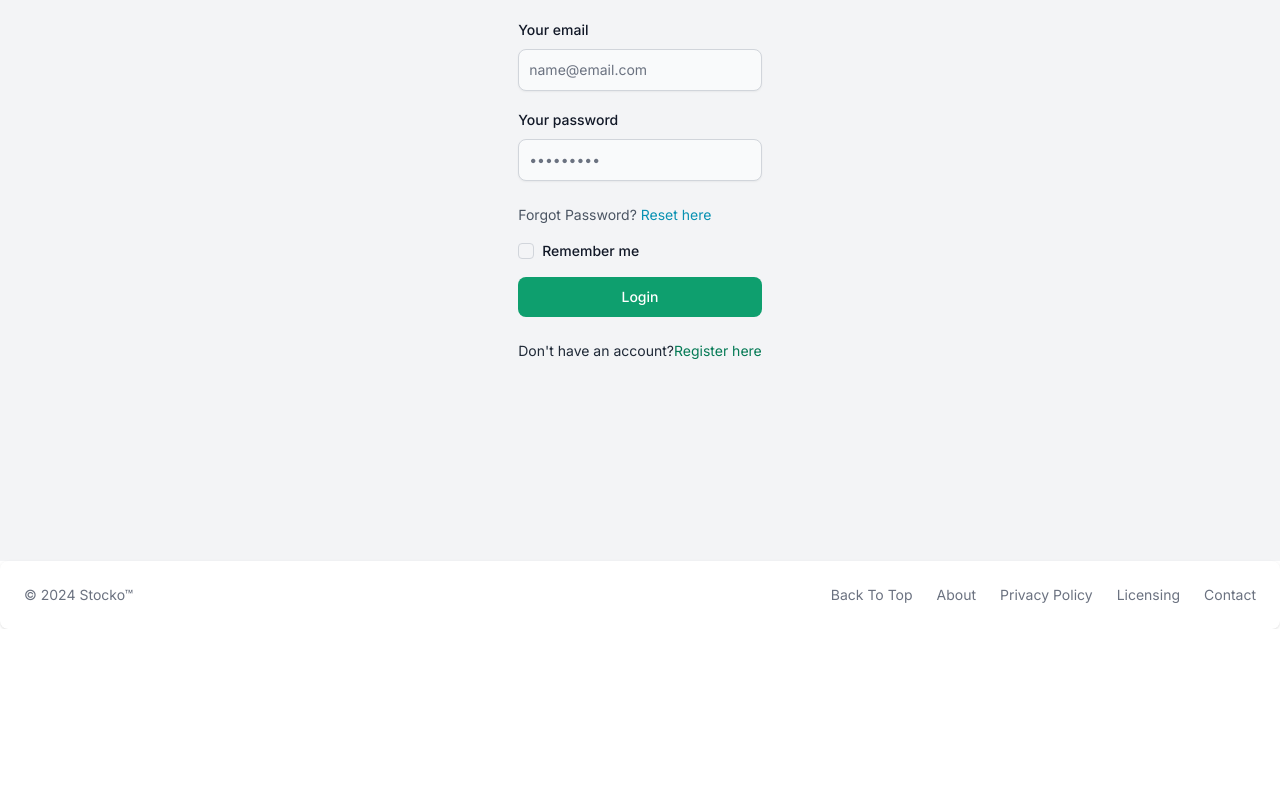
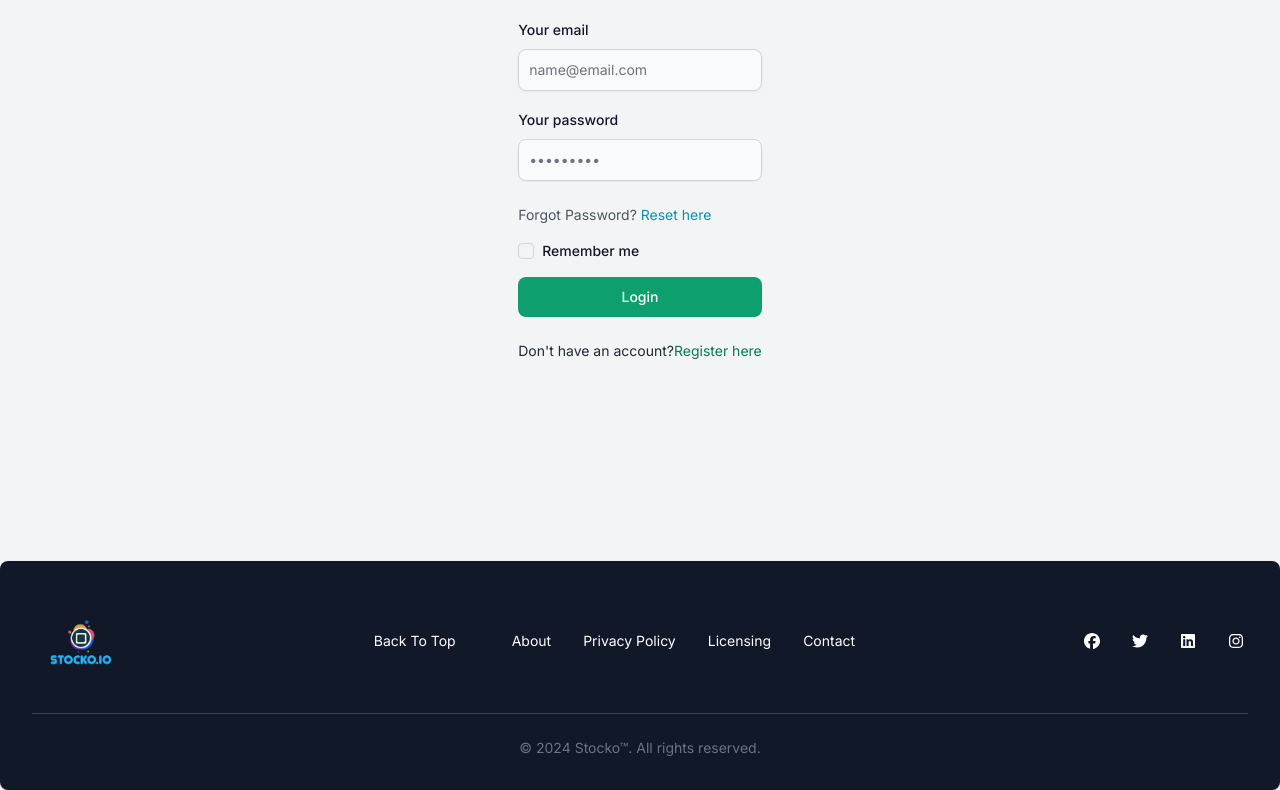
Before and after one commit to Muthomi254/stock.o_fend, a Next.js app: page /login in a window 1280 px wide. Shown: the part 355-1145 px from the top of the page. Before the commit the page ends 984 px from the top, so only its background shows below. Built offline with nearby package versions, Linux system fonts and the light colour scheme.

Commit message:
(ft): Redesigning the footer details adding socials Adding escape code

```diff
--- a/src/app/(components)/Footer.jsx
+++ b/src/app/(components)/Footer.jsx
@@ -1,19 +1,117 @@
+
 'use client';
 
 import { Footer } from 'flowbite-react';
+import { FontAwesomeIcon } from '@fortawesome/react-fontawesome';
+import {
+  faFacebook,
+  faTwitter,
+  faLinkedin,
+  faInstagram,
+} from '@fortawesome/free-brands-svg-icons';
 
 export default function FooterComponent() {
   return (
-    <Footer container>
-      <Footer.Copyright href="#" by="Stocko™" year={2024} />
-      <Footer.LinkGroup>
-        <Footer.Link href="#">Back To Top</Footer.Link>
+    <Footer className="w-full bg-gray-900 py-8">
+      <div className="w-full px-4 sm:px-6 lg:px-8">
+        <div className="flex flex-col md:flex-row items-center justify-between text-white space-y-6 md:space-y-0">
+          {/* Footer Logo and Copyright */}
+          <div className="text-center md:text-left">
+            <span className="self-center whitespace-nowrap text-xl font-semibold dark:text-white">
+              <img
+                src="/stockoio.png"
+                className="mr-5 h-24 sm:h-18"
+                alt="Stocko Logo"
+              />
+            </span>{' '}
+          </div>
 
-        <Footer.Link href="/About">About</Footer.Link>
-        <Footer.Link href="#">Privacy Policy</Footer.Link>
-        <Footer.Link href="#">Licensing</Footer.Link>
-        <Footer.Link href="/Contact">Contact</Footer.Link>
-      </Footer.LinkGroup>
+          {/* Footer Links */}
+          <div className="flex space-x-4 md:space-x-8 text-sm ">
+            <Footer.Link
+              href="#"
+              className="flex space-x-4 md:space-x-8 text-sm hover:text-green-400 transition duration-300"
+            >
+              Back To Top
+            </Footer.Link>
+            <Footer.Link
+              href="/About"
+              className="flex space-x-4 md:space-x-8 text-sm hover:text-green-400 transition duration-300"
+            >
+              About
+            </Footer.Link>
+            <Footer.Link
+              href="#"
+              className="flex space-x-4 md:space-x-8 text-sm hover:text-green-400 transition duration-300"
+            >
+              Privacy Policy
+            </Footer.Link>
+            <Footer.Link
+              href="#"
+              className="flex space-x-4 md:space-x-8 text-sm hover:text-green-400 transition duration-300"
+            >
+              Licensing
+            </Footer.Link>
+            <Footer.Link
+              href="/Contact"
+              className="flex space-x-4 md:space-x-8 text-sm hover:text-green-400 transition duration-300"
+            >
+              Contact
+            </Footer.Link>
+          </div>
+
+          {/* Social Media Links */}
+          <div className="flex space-x-6">
+            <a
+              href="https://facebook.com"
+              target="_blank"
+              rel="noopener noreferrer"
+            >
+              <FontAwesomeIcon
+                icon={faFacebook}
+                className="text-white hover:text-green-400 transition duration-300 h-6 w-6"
+              />
+            </a>
+            <a
+              href="https://twitter.com"
+              target="_blank"
+              rel="noopener noreferrer"
+            >
+              <FontAwesomeIcon
+                icon={faTwitter}
+                className="text-white hover:text-green-400 transition duration-300 h-6 w-6"
+              />
+            </a>
+            <a
+              href="https://linkedin.com"
+              target="_blank"
+              rel="noopener noreferrer"
+            >
+              <FontAwesomeIcon
+                icon={faLinkedin}
+                className="text-white hover:text-green-400 transition duration-300 h-6 w-6"
+              />
+            </a>
+            <a
+              href="https://instagram.com"
+              target="_blank"
+              rel="noopener noreferrer"
+            >
+              <FontAwesomeIcon
+                icon={faInstagram}
+                className="text-white hover:text-green-400 transition duration-300 h-6 w-6"
+              />
+            </a>
+          </div>
+        </div>
+
+        {/* Bottom Border */}
+        <div className="border-t border-gray-700 mt-6 pt-6">
+          <p className="text-center text-sm text-gray-500">
+            © 2024 Stocko™. All rights reserved.
+          </p>
+        </div>
+      </div>
     </Footer>
   );
 }
--- a/src/app/(pages)/(auth)/login/Login.jsx
+++ b/src/app/(pages)/(auth)/login/Login.jsx
@@ -106,7 +106,9 @@ const submitForm = async () => {
         </button>
         <div className="text-sm mt-2">
           <p className="text-green-600 dark:text-gray-400">
-            <span className="text-gray-800 dark:text-gray-500"> Don't have an account?</span>
+            <span className="text-gray-800 dark:text-gray-500">
+            Don&#39;t have an account?
+            </span>
             <Link
               href="/register"
               className="text-green-600 hover:underline hover:dark:text-green-400 hover:text-green-800 dark:text-green-500"
--- a/src/app/(pages)/Contact/page.jsx
+++ b/src/app/(pages)/Contact/page.jsx
@@ -28,7 +28,7 @@ export default function Contact() {
             Contact Us
           </h1>
           <p className="text-lg md:text-xl mb-10 animate-bounce">
-            We'd love to hear from you. Get in touch with us!
+            We&#39;d love to hear from you. Get in touch with us!
           </p>
         </header>
 
--- a/src/app/layout.jsx
+++ b/src/app/layout.jsx
@@ -4,8 +4,8 @@ import '../globals.css';
 import { config } from '@fortawesome/fontawesome-svg-core';
 import '@fortawesome/fontawesome-svg-core/styles.css';
 import './ui-components/fontawesome';
-import Navbar from './(components)/Navbars/Navbar2';
-// import Navbar from './(components)/Navbars/Navbar1';
+// import Navbar from './(components)/Navbars/Navbar2';
+import Navbar from './(components)/Navbars/Navbar1';
 
 import Footer from './(components)/Footer';
 import { Toaster } from 'react-hot-toast';
--- a/src/app/page.jsx
+++ b/src/app/page.jsx
@@ -170,7 +170,7 @@ function InfoCard({ icon, title, description }) {
 function Testimonial({ quote, author }) {
   return (
     <div className="p-6 bg-white dark:bg-gray-800 shadow-lg rounded-lg transition-transform transform hover:scale-105 hover:shadow-2xl">
-      <p className="text-lg italic mb-4">"{quote}"</p>
+      <p className="text-lg italic mb-4">&quot;{quote}&quot;</p>
       <p className="font-semibold">{author}</p>
     </div>
   );
```
Also changed, not shown: src/app/(pages)/(display)/page.jsx (deleted).
